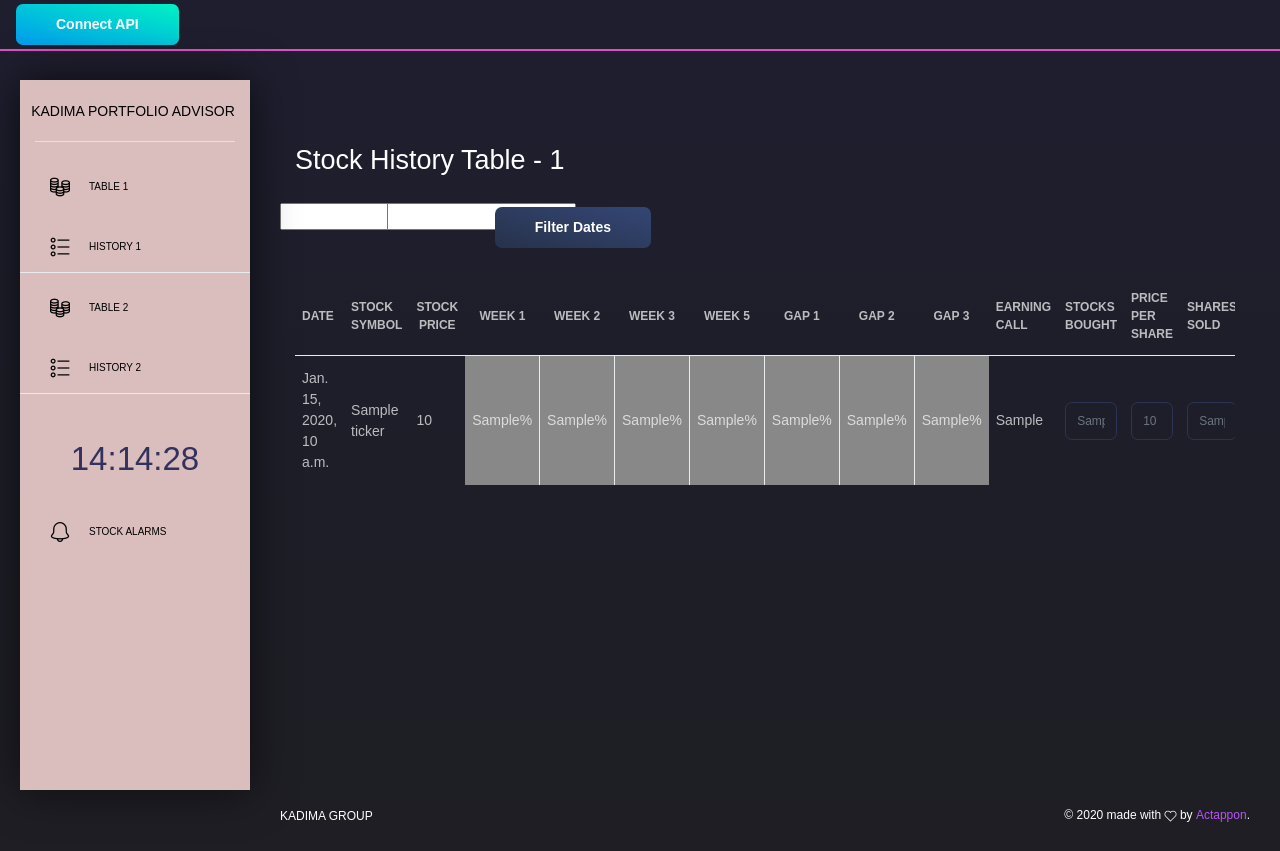
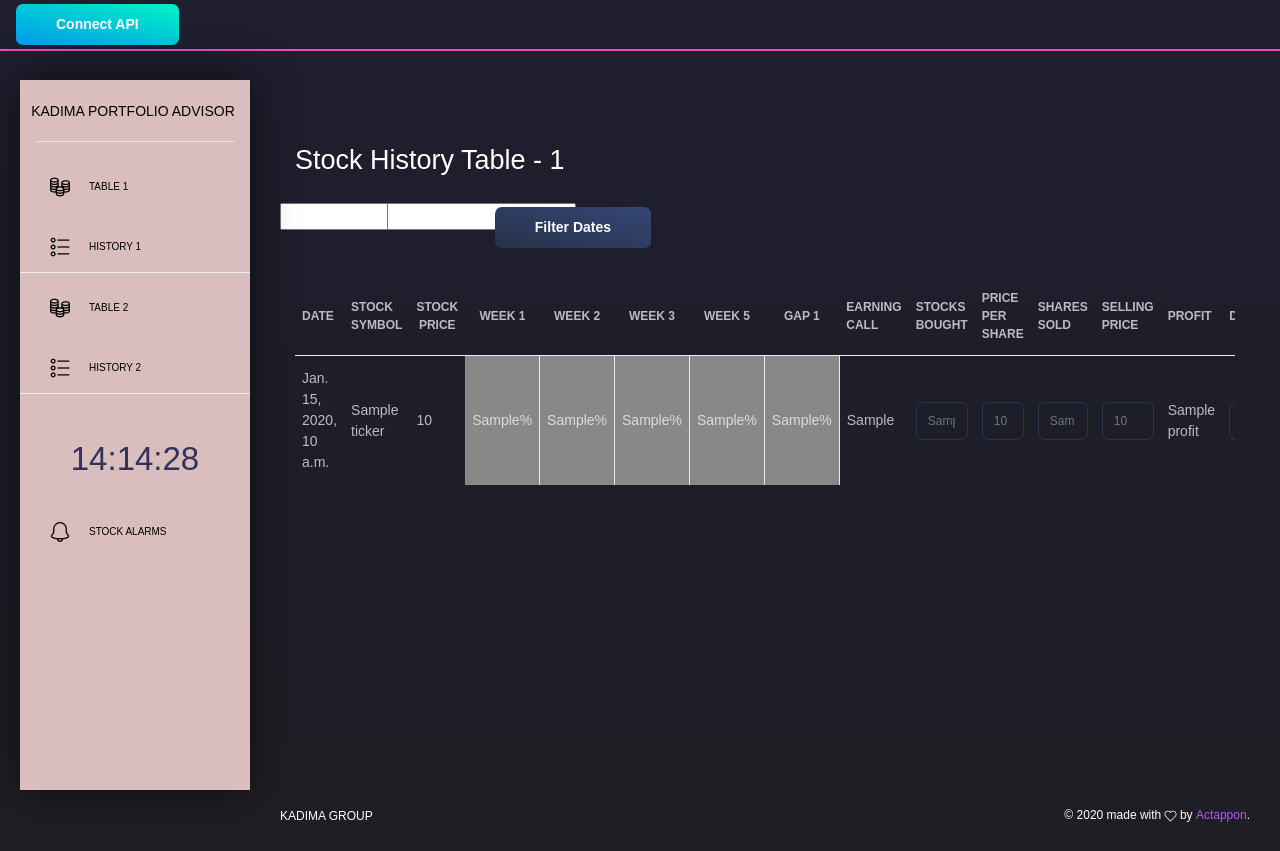
Before and after one commit to webclinic017/stocks_management, a Django app: template kadima/templates/kadima/history.html in a window 1280 px wide. Run offline with Django 3.2, Linux system fonts and the light colour scheme; data comes from the database, SQL or seed files in the repository; both versions use the stored data as it was after the commit; the template is opened without the code that fills it: most values are stand-ins (such as "Sample title", 1, 10 or a date in 2020); some libraries are stand-ins or nearby versions.

Commit message:
fromve gaps2-3 from history page

```diff
--- a/kadima/templates/kadima/history.html
+++ b/kadima/templates/kadima/history.html
@@ -82,12 +82,6 @@
                         <th class="text-center">
                             Gap 1
                         </th>
-                        <th class="text-center">
-                            Gap 2
-                        </th>
-                        <th class="text-center">
-                            Gap 3
-                        </th>
                         <th>
                             Earning Call
                         </th>
@@ -141,12 +135,6 @@
                                 <td class="border-top border-right border-3" style="background-color: {{ stock.gap_1_color }}; ">
                                     {{ stock.gap_1 }}%
                                 </td>
-                                <td class="border-top border-right border-3" style="background-color: {{ stock.gap_2_color }}; ">
-                                    {{ stock.gap_2 }}%
-                                </td>
-                                <td class="border-top border-top border-1" class="border-right border-3" style="background-color: {{ stock.gap_3_color }}; ">
-                                    {{ stock.gap_3 }}%
-                                </td class="border-top border-top border-1">
                                 <td class="{{ stock.earnings_warning }} border-top border-1" style="height: 100%;">
                                     {{ stock.earnings_call_displayed }}
                                 </td>
```
Also changed, not shown: db.sqlite3.
